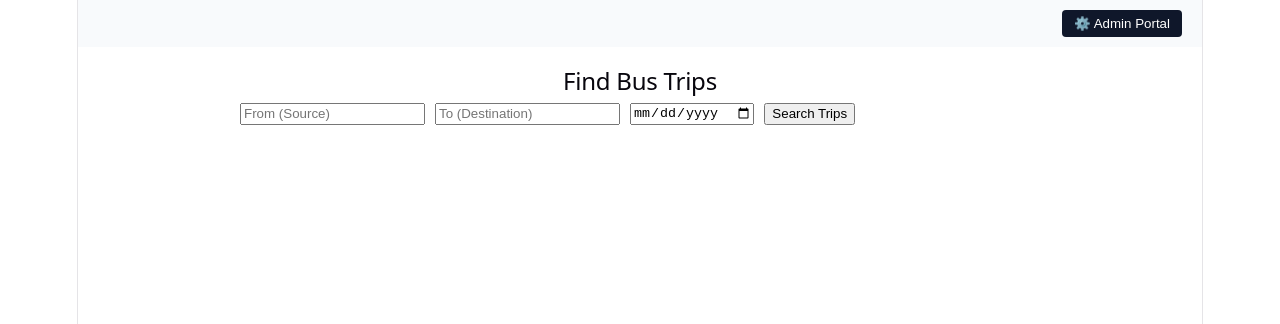
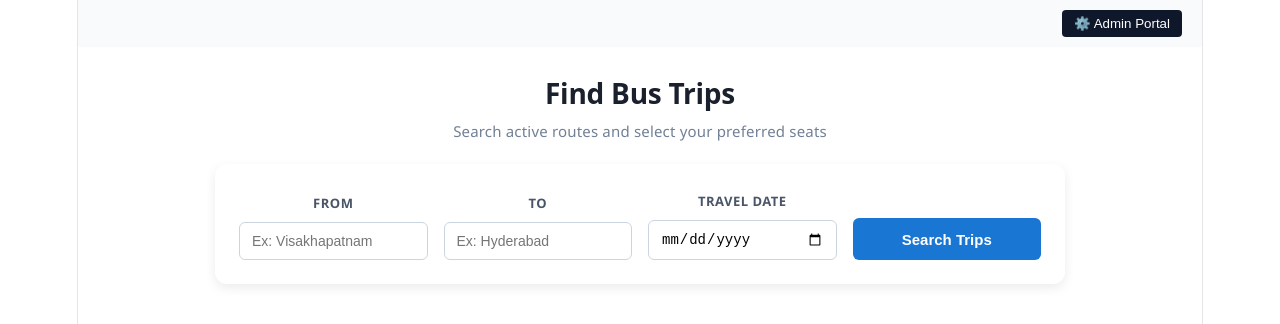
Before and after one commit to Sudheer-Parimi/Concurrent-Ticket-Booking, a React (Vite) app in the folder ticket-booking-frontend/: page / in a window 1280 px wide. Shown: the top 324 px of the page. Built offline with nearby package versions, Linux system fonts and the light colour scheme.

Commit message:
added-styling-to-search-page-and-minor-changes

```diff
--- /dev/null
+++ b/ticket-booking-frontend/src/components/SearchTrips.css
@@ -0,0 +1,242 @@
+.search-container {
+    max-width: 850px;
+    margin: 30px auto;
+    padding: 0 20px;
+    font-family: 'Segoe UI', Roboto, Helvetica, Arial, sans-serif;
+}
+
+.search-header {
+    margin-bottom: 20px;
+    text-align: center;
+}
+
+.search-title {
+    font-size: 28px;
+    color: #1a202c;
+    margin: 0 0 8px 0;
+    font-weight: 700;
+}
+
+.search-subtitle {
+    font-size: 15px;
+    color: #718096;
+    margin: 0;
+}
+
+/* Form Styles */
+.search-form-card {
+    background-color: #ffffff;
+    padding: 24px;
+    border-radius: 12px;
+    box-shadow: 0 4px 12px rgba(0, 0, 0, 0.08);
+    display: grid;
+    grid-template-columns: repeat(auto-fit, minmax(180px, 1fr));
+    gap: 16px;
+    align-items: end;
+    margin-bottom: 30px;
+}
+
+.input-group {
+    display: flex;
+    flex-direction: column;
+    gap: 6px;
+}
+
+.input-label {
+    font-size: 13px;
+    font-weight: 600;
+    color: #4a5568;
+    text-transform: uppercase;
+    letter-spacing: 0.5px;
+}
+
+.search-input {
+    padding: 10px 12px;
+    border-radius: 6px;
+    border: 1px solid #cbd5e0;
+    font-size: 14px;
+    outline: none;
+    transition: border-color 0.2s;
+}
+
+.search-input:focus {
+    border-color: #1976d2;
+}
+
+.search-button {
+    background-color: #1976d2;
+    color: #ffffff;
+    border: none;
+    padding: 12px 20px;
+    border-radius: 6px;
+    font-weight: 600;
+    font-size: 15px;
+    height: 42px;
+    cursor: pointer;
+    transition: background-color 0.2s;
+}
+
+.search-button:hover:not(:disabled) {
+    background-color: #1565c0;
+}
+
+.search-button:disabled {
+    background-color: #90caf9;
+    cursor: not-allowed;
+}
+
+/* Error Banner */
+.error-box {
+    background-color: #fff5f5;
+    color: #e53e3e;
+    padding: 12px 16px;
+    border-radius: 8px;
+    border: 1px solid #feb2b2;
+    margin-bottom: 20px;
+    font-size: 14px;
+}
+
+/* Results Section */
+.results-container {
+    display: flex;
+    flex-direction: column;
+    gap: 16px;
+}
+
+.empty-state {
+    text-align: center;
+    padding: 40px 20px;
+    background-color: #f7fafc;
+    border-radius: 8px;
+    border: 1px dashed #cbd5e0;
+}
+
+.empty-text {
+    color: #718096;
+    font-size: 16px;
+    margin: 0;
+}
+
+/* Trip Cards */
+.trip-card {
+    background-color: #ffffff;
+    border-radius: 10px;
+    padding: 20px;
+    border: 1px solid #e2e8f0;
+    box-shadow: 0 2px 6px rgba(0, 0, 0, 0.04);
+    display: flex;
+    justify-content: space-between;
+    align-items: center;
+    flex-wrap: wrap;
+    gap: 16px;
+}
+
+.trip-details {
+    flex: 1 1 300px;
+}
+
+.bus-badge-group {
+    display: flex;
+    align-items: center;
+    gap: 10px;
+    margin-bottom: 10px;
+}
+
+.bus-name {
+    margin: 0;
+    font-size: 18px;
+    color: #2d3748;
+    font-weight: 600;
+}
+
+.bus-type-tag {
+    background-color: #edf2f7;
+    color: #4a5568;
+    font-size: 12px;
+    padding: 4px 8px;
+    border-radius: 4px;
+    font-weight: 500;
+}
+
+.route-row {
+    display: flex;
+    align-items: center;
+    gap: 8px;
+    font-size: 16px;
+    font-weight: 600;
+    color: #1a202c;
+    margin-bottom: 10px;
+}
+
+.city-name {
+    color: #2b6cb0;
+}
+
+.arrow {
+    color: #a0aec0;
+    font-size: 14px;
+}
+
+.meta-row {
+    display: flex;
+    align-items: center;
+    gap: 10px;
+    font-size: 14px;
+    color: #718096;
+}
+
+.meta-text {
+    margin: 0;
+}
+
+.dot-separator {
+    color: #cbd5e0;
+}
+
+.available-seats-highlight {
+    color: #2e7d32;
+    font-weight: bold;
+}
+
+.action-column {
+    text-align: right;
+    display: flex;
+    flex-direction: column;
+    align-items: flex-end;
+    gap: 8px;
+}
+
+.price-container {
+    display: flex;
+    flex-direction: column;
+    align-items: flex-end;
+}
+
+.price-label {
+    font-size: 12px;
+    color: #a0aec0;
+    text-transform: uppercase;
+}
+
+.price-value {
+    margin: 0;
+    color: #2e7d32;
+    font-size: 22px;
+    font-weight: 700;
+}
+
+.select-seat-button {
+    background-color: #1976d2;
+    color: #ffffff;
+    border: none;
+    padding: 10px 20px;
+    border-radius: 6px;
+    cursor: pointer;
+    font-weight: 600;
+    font-size: 14px;
+    transition: background-color 0.2s;
+}
+
+.select-seat-button:hover {
+    background-color: #1565c0;
+}
--- a/ticket-booking-frontend/src/components/SearchTrips.jsx
+++ b/ticket-booking-frontend/src/components/SearchTrips.jsx
@@ -1,5 +1,6 @@
 import React, {useState, useEffect} from 'react';
 import { searchTrips } from '../services/apis';
+import "./SearchTrips.css";
 
 const SearchTrip = ({onSelectTrip}) =>{
 
@@ -27,7 +28,7 @@ const SearchTrip = ({onSelectTrip}) =>{
         setError(null);
         setSearched(true);
 
-        console.log("kdshfhdsb")
+        // console.log("kdshfhdsb")
 
         try{
             const resp = await searchTrips(searchParams);
@@ -49,76 +50,130 @@ const SearchTrip = ({onSelectTrip}) =>{
 
     return (
 
-        <div style={{ maxWidth: '800px', margin: '0 auto', padding: '20px' }}>
-            <h2>Find Bus Trips</h2>
+        <div className="search-container">
+            <div className="search-header">
+                <h2 className = "search-title">Find Bus Trips</h2>
+                <p className="search-subtitle">Search active routes and select your preferred seats</p>
+            </div>
+
 
             {/* Search Form */}
-            <form onSubmit={handleSearch} style={{ display: 'flex', gap: '10px', marginBottom: '30px' }}>
+
+            <form onSubmit={handleSearch} className="search-form-card">
+                <div className="input-group">
+                    <label className="input-label">From</label>
                     <input
+                        className="search-input"
                         type="text"
                         name="source"
-                    placeholder="From (Source)"
+                        placeholder="Ex: Visakhapatnam"
                         value={searchParams.source}
                         onChange={handleChange}
                         required
                     />
+                </div>
+
+                <div className="input-group">
+                    <label className="input-label">To</label>
                     <input
+                        className="search-input"
                         type="text"
                         name="destination"
-                    placeholder="To (Destination)"
+                        placeholder="Ex: Hyderabad"
                         value={searchParams.destination}
                         onChange={handleChange}
                         required
                     />
+                </div>
+
+                <div className="input-group">
+                    <label className="input-label">Travel Date</label>
                     <input
+                        className="search-input"
                         type="date"
                         name="date"
                         value={searchParams.date}
                         onChange={handleChange}
                         required
                     />
-                <button type="submit" disabled={loading} >
+                </div>
+
+                <button
+                    className="search-button"
+                    type="submit"
+                    disabled={loading}
+                >
                     {loading ? 'Searching...' : 'Search Trips'}
                 </button>
             </form>
 
             {/* Error Message */}
-            {error && <p style={{ color: 'red' }}>{error}</p>}
+
+            {error &&
+                <div className="error-box">
+                    {error}
+                </div>
+            }
 
             {/* Results Section */}
-            <div>
+
+            <div className="results-container">
                 {searched && trips.length === 0 && !loading && (
-                    <p>No trips found for the selected route and date.</p>
+                    <div className='empty-state'>
+                        <p className= "empty-text">No trips found for the selected route and date.</p>
+                    </div>
+
                 )}
 
                 {trips.map((trip) => (
                     <div
                         key={trip.tripId}
-                        style={{
-                            border: '1px solid #ccc',
-                            borderRadius: '8px',
-                            padding: '16px',
-                            marginBottom: '15px',
-                            display: 'flex',
-                            justifyContent: 'space-between',
-                            alignItems: 'center'
-                        }}
+                        className ="trip-card"
                     >
-                        <div>
-                            <h3>{trip.bus?.busName || 'Standard Bus'} ({trip.bus?.busType || 'AC Semi-Sleeper'})</h3>
-                            <p><strong>Route:</strong> {trip.route?.source} → {trip.route?.destination}</p>
-                            <p><strong>Departure:</strong> {trip.departureTime || trip.departureDate}</p>
-                            <p><strong>Available Seats:</strong> {trip.availableSeats ?? trip.bus?.totalSeats}</p>
+                        <div className="bus-badge-group">
+                            <h3 className='bus-name'>
+                                {trip.bus?.busName || 'Standard Bus'}
+                            </h3>
+                            <span className='bus-type-tag'>
+                                ({trip.bus?.busType || 'AC Semi-Sleeper'})
+                            </span>
                         </div>
-                        <div style={{ textAlign: 'right' }}>
-                            <h4 style={{ color: '#2e7d32', margin: '0 0 10px 0' }}>₹{trip.fare || trip.price}</h4>
+
+                        <div className='route-row'>
+                            <span className='city-name'>{trip.route?.source}</span>
+                            <span className='arrow'> ➔ </span>
+                            <span className='city-name'>{trip.route?.destination}</span>
+                        </div>
+
+                        <div className="meta-row">
+                            <p className='meta-text'>
+                                <strong>Departure: </strong>{trip.departureTime || trip.departureDate}
+                            </p>
+                            <span className='dot-separator'>.</span>
+
+                            <p className='meta-text'>
+                                <strong>Available Seats:</strong>{" "}
+                                <span className='available-seats-highlight'>
+                                    {trip.availableSeats ?? trip.bus?.capacity}
+                                </span>
+                            </p>
+
+                        </div>
+
+                        <div className='action-column'>
+                            <div className='price-container'>
+                                <span className='price-label'>Fare</span>
+                                <h3 className='price-value'>₹{trip.ticketPrice || trip.price}</h3>
+                            </div>
+
                             <button
+                                className='select-seat-button'
                                 onClick={() => onSelectTrip(trip)}
-                                style={{ backgroundColor: '#1976d2', color: '#fff', border: 'none', padding: '10px 16px', borderRadius: '4px', cursor: 'pointer' }}
                             >
                                 Select Seats
                             </button>
                         </div>
+
                     </div>
                 ))}
             </div>
--- a/ticket-booking-frontend/src/services/apis.js
+++ b/ticket-booking-frontend/src/services/apis.js
@@ -110,8 +110,6 @@ export const searchTrips = async(tripDetails) => {
 
     const {source, destination, date} = tripDetails;
 
-    console.log("dshfoasldjh")
-
     const params = new URLSearchParams({
         source,
         destination,
```
Also changed, not shown: 2 other files (tests, documents, lock files or other folders). Lines whose indentation alone changed are shown as unchanged.
